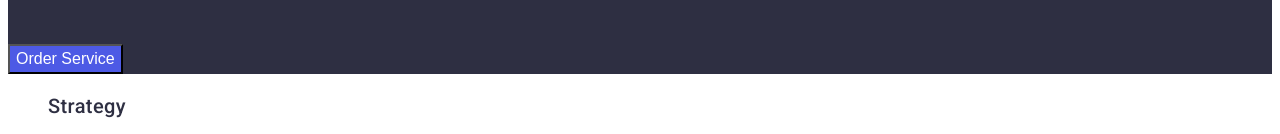
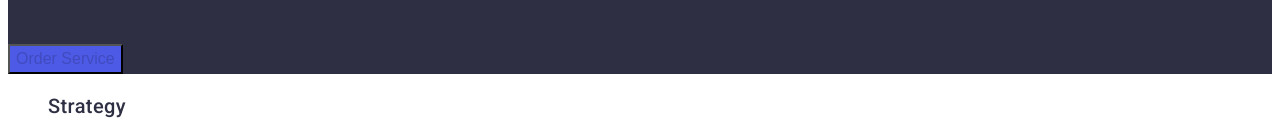
Before and after one commit to YuraTataryn/goit-markup-hw-02, a plain HTML site: page index.html in a window 1280 px wide. Shown: the part 293-427 px from the top of the page. Drawn offline with Linux system fonts and the light colour scheme.

Commit message:
Update styles.css

```diff
--- a/styles.css
+++ b/styles.css
@@ -79,7 +79,7 @@ color: var(--title-text-color);
    font-size: 16px;
    line-height: 24px;
    letter-spacing: 0,04em;
-   color: var(--primary-text-color);
+   color: #404bbf;
    cursor: pointer;
 }
 .button:hover,.button:focus{
```
